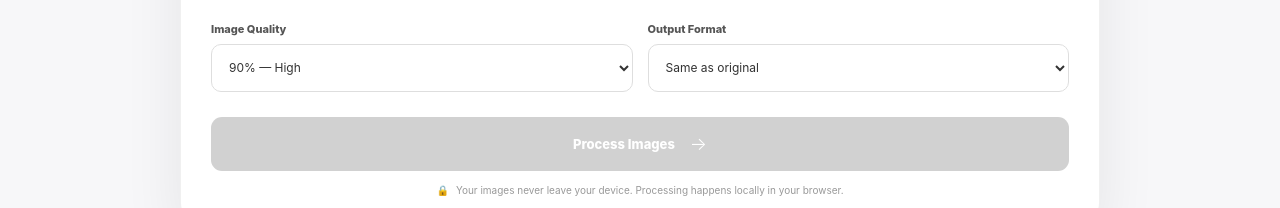
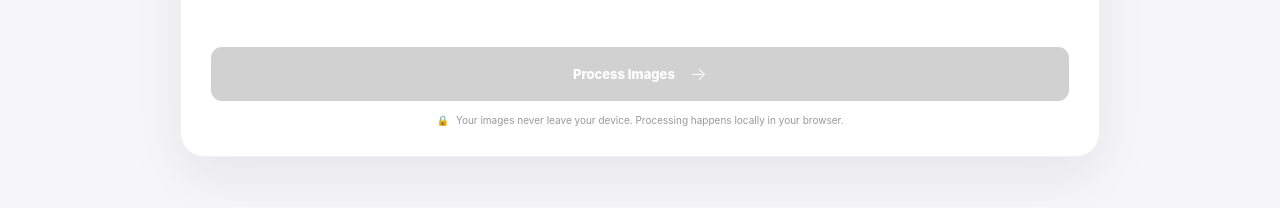
Before and after one commit to Newtongrey/ksuc-photo-resizer, a plain HTML site: page image-resizer/resize-compress.html in a window 1280 px wide. Shown: the part 1255-1463 px from the top of the page. Drawn offline with nearby package versions, Linux system fonts and the light colour scheme.

Commit message:
Keep resize and compression controls focused on resizing only

```diff
--- a/image-resizer/resize-compress.html
+++ b/image-resizer/resize-compress.html
@@ -360,77 +360,7 @@
 
                 <div class="secondary-settings">
 
-                    <div class="setting-field">
 
-                        <label for="quality">
-                            Image Quality
-                        </label>
-
-                        <div class="select-wrapper">
-
-                            <select id="quality">
-
-                                <option value="1">
-                                    100% — Maximum
-                                </option>
-
-                                <option
-                                    value="0.9"
-                                    selected
-                                >
-                                    90% — High
-                                </option>
-
-                                <option value="0.8">
-                                    80% — Good
-                                </option>
-
-                                <option value="0.7">
-                                    70% — Smaller
-                                </option>
-
-                                <option value="0.6">
-                                    60% — Compact
-                                </option>
-
-                            </select>
-
-                        </div>
-
-                    </div>
-
-
-                    <div class="setting-field">
-
-                        <label for="format">
-                            Output Format
-                        </label>
-
-                        <div class="select-wrapper">
-
-                            <select id="format">
-
-                                <option value="original">
-                                    Same as original
-                                </option>
-
-                                <option value="image/jpeg">
-                                    JPG
-                                </option>
-
-                                <option value="image/png">
-                                    PNG
-                                </option>
-
-                                <option value="image/webp">
-                                    WebP
-                                </option>
-
-                            </select>
-
-                        </div>
-
-                    </div>
 
                 </div>
 
```
